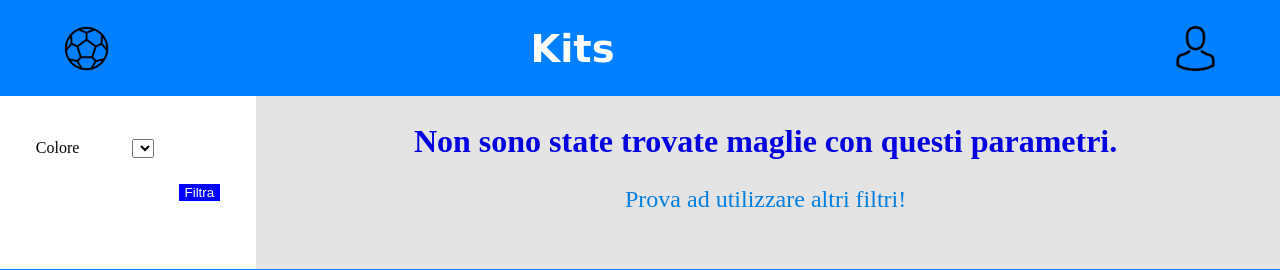
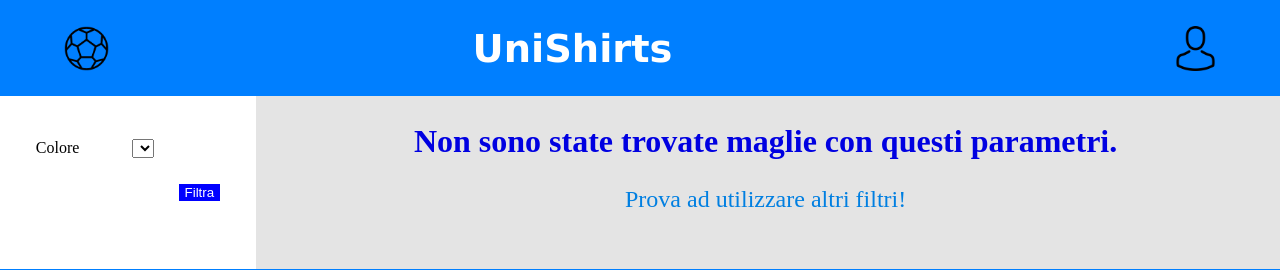
Before and after one commit to zanetti33/ProgettoWeb, a PHP site: page /prodotti.php in a window 1280 px wide. Shown: the top 270 px of the page. Run offline with PHP 8.4, Linux system fonts and the light colour scheme; data that the repository does not hold is empty.

Commit message:
pages title

```diff
--- a/src/carrello.php
+++ b/src/carrello.php
@@ -8,7 +8,7 @@ if(empty($_SESSION["email"]) ||
 }
 
 //Base Template
-$templateParams["titolo"] = "Kits - Carrello";
+$templateParams["titolo"] = "UniShirts - Carrello";
 $templateParams["nome"] = "carrello.php";
 //Home Template
 $templateParams["maglie"] = $dbh->getProductsInCart($_SESSION["email"]);
--- a/src/gestisci-prodotto.php
+++ b/src/gestisci-prodotto.php
@@ -20,7 +20,7 @@ if($_GET["action"]!=1){
 }
 
 
-$templateParams["titolo"] = "Kits - Gestisci prodotto";
+$templateParams["titolo"] = "UniShirts - Gestisci prodotto";
 $templateParams["nome"] = "gestione-maglia.php";
 
 $templateParams["azione"] = $_GET["action"];
--- a/src/index.php
+++ b/src/index.php
@@ -2,7 +2,7 @@
 require_once 'bootstrap.php';
 
 //Base Template
-$templateParams["titolo"] = "Kits - Home";
+$templateParams["titolo"] = "UniShirts - Home";
 $templateParams["nome"] = "home.php";
 //Home Template
 $templateParams["generi"] = $dbh->getGenders();
--- a/src/login.php
+++ b/src/login.php
@@ -66,7 +66,7 @@ if(!empty($_SESSION["email"])){
     }
 }
 else{
-    $templateParams["titolo"] = "Kits - Login";
+    $templateParams["titolo"] = "UniShirts - Login";
     $templateParams["nome"] = "login.php";
 }
 
--- a/src/prodotti.php
+++ b/src/prodotti.php
@@ -3,7 +3,7 @@ require_once 'bootstrap.php';
 require_once 'utils/functions.php';
 
 //Base Template
-$templateParams["titolo"] = "Kits";
+$templateParams["titolo"] = "UniShirts - Prodotti";
 $templateParams["nome"] = "lista-prodotti.php";
 $templateParams["colori"] = $dbh->getColors();
 $templateParams["generi"] = $dbh->getGenders();
--- a/src/registrazione.php
+++ b/src/registrazione.php
@@ -24,7 +24,7 @@ if(isset($_POST["invioRegistrazione"])){
 if(!empty($_SESSION["email"])){
     header("location: index.php");
 } else {
-    $templateParams["titolo"] = "Blog TW - Registrazione";
+    $templateParams["titolo"] = "UniShirts - Registrazione";
     $templateParams["nome"] = "registrazione.php";
 }
 
--- a/src/singolo-prodotto.php
+++ b/src/singolo-prodotto.php
@@ -2,7 +2,7 @@
 require_once 'bootstrap.php';
 
 //Base Template
-$templateParams["titolo"] = "Kits";
+$templateParams["titolo"] = "UniShirts - Singolo Prodotto";
 $templateParams["nome"] = "prodotto.php";
 //Home Template
 
--- a/src/template/base.php
+++ b/src/template/base.php
@@ -20,7 +20,7 @@
 </head>
 <body>
     <header>
-        <h1><a <?php isActive("index.php");?> href="index.php">Kits</a></h1>
+        <h1><a <?php isActive("index.php");?> href="index.php">UniShirts</a></h1>
         <a href="index.php"><img src="./img/football.jpg" alt="ball"></a>
 		<nav>
             <ul>
```
